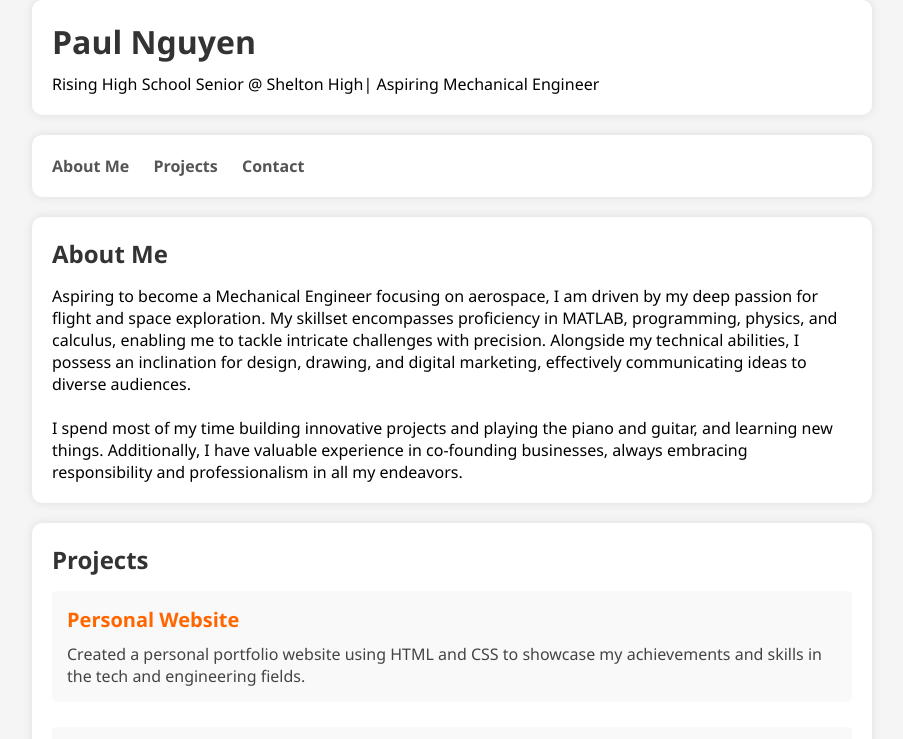
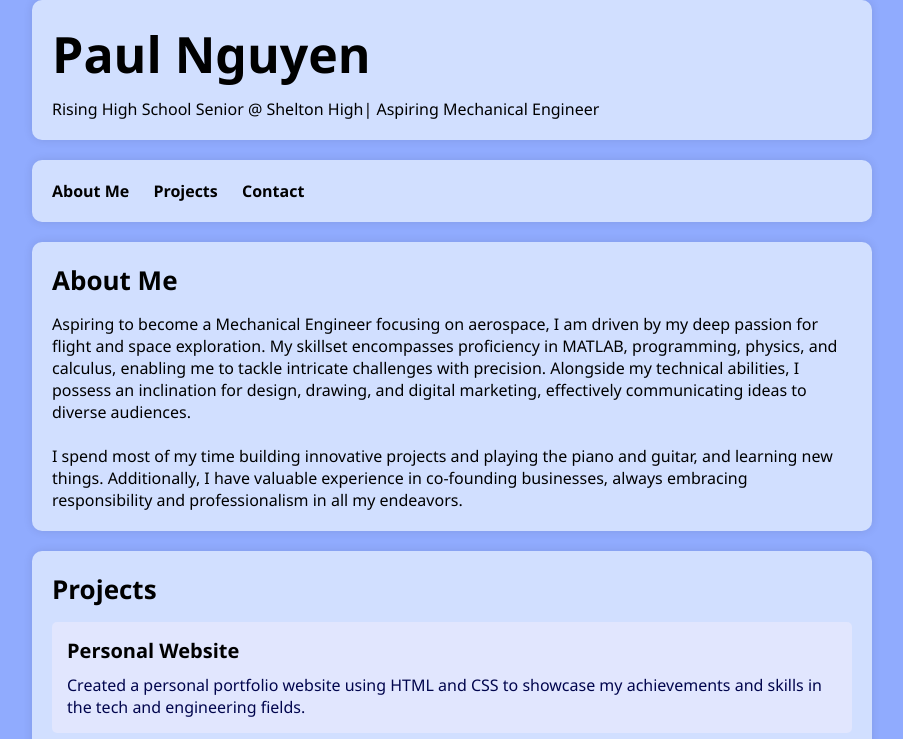
Before and after one commit to pmngvyen/pmngvyen.github.io, a plain HTML site: page index.html in a window 1280 px wide. Shown: the top 739 px of the page, without its empty margins (188-1091 px from the left). Drawn offline with Linux system fonts and the light colour scheme.

Commit message:
Update style.css

```diff
--- a/style.css
+++ b/style.css
@@ -7,23 +7,23 @@ body, h1, h2, h3, p, ul, li {
 /* Basic styling */
 body {
   font-family: 'Segoe UI', Tahoma, Geneva, Verdana, sans-serif;
-  background-color: #f5f5f5;
+  background-color: #90abfe;
 }
 
 header, nav, section, footer {
   max-width: 800px;
   margin: 0 auto;
   padding: 20px;
-  background-color: #fff;
+  background-color: #d1dfff;
   box-shadow: 0px 0px 10px rgba(0, 0, 0, 0.1);
   margin-bottom: 20px;
   border-radius: 10px;
 }
 
 header h1 {
-  font-size: 32px;
+  font-size: 50px;
   margin-bottom: 10px;
-  color: #333;
+  color: #000000;
 }
 
 nav ul {
@@ -37,50 +37,50 @@ nav ul li {
 
 nav a {
   text-decoration: none;
-  color: #555;
+  color: #000000;
   font-weight: bold;
   transition: color 0.3s;
 }
 
 nav a:hover {
-  color: #ff6600;
+  color: #000000;
 }
 
 section h2 {
-  font-size: 24px;
+  font-size: 26px;
   margin-bottom: 15px;
-  color: #333;
+  color: #000000;
 }
 
 .project {
   margin-bottom: 25px;
   padding: 15px;
-  background-color: #f9f9f9;
+  background-color: #e1e6fe;
   border-radius: 5px;
 }
 
 .project h3 {
   font-size: 20px;
   margin-bottom: 10px;
-  color: #ff6600;
+  color: #000000;
 }
 
 .project p {
   font-size: 16px;
-  color: #444;
+  color: #00054d;
 }
 
 footer {
   text-align: center;
-  color: #777;
+  color: #000000;
   font-size: 14px;
   margin-top: 20px;
 }
 
 footer a {
-  color: #777;
+  color: #000000;
 }
 
 footer a:hover {
-  color: #ff6600;
+  color: #0011ff;
 }
```
